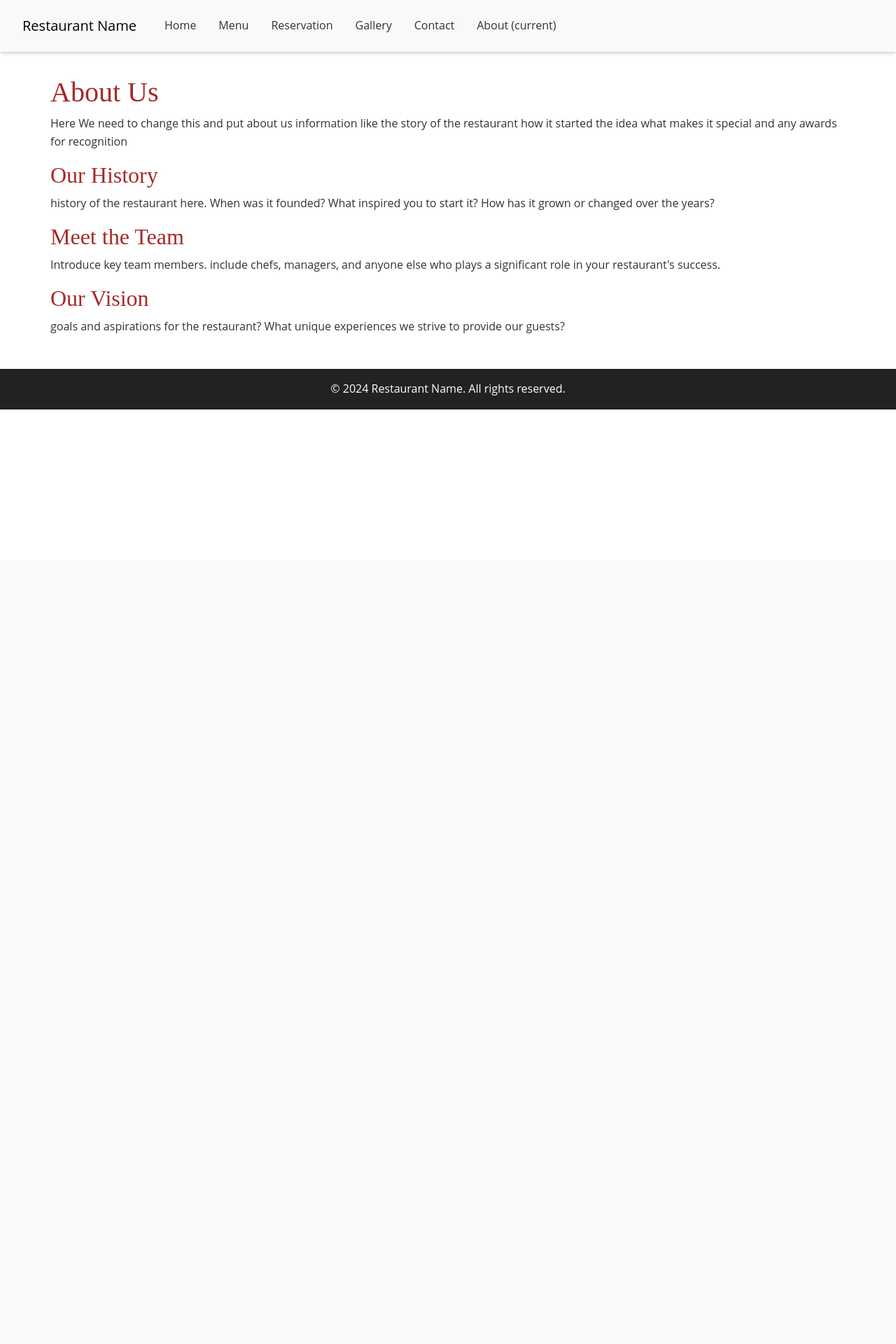
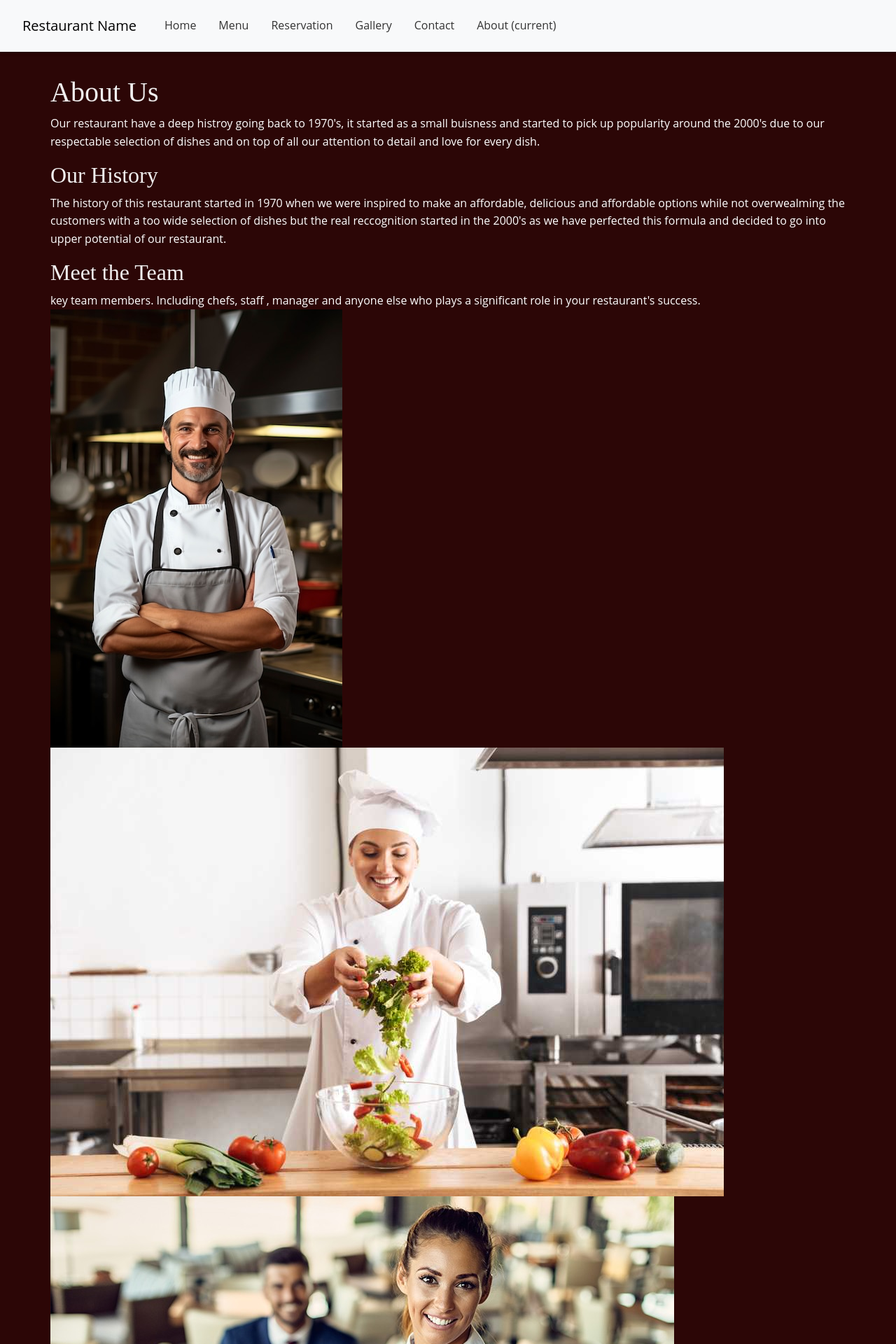
Before and after one commit to Nobody-O/Restaurant_Website, a PHP site: page /about.php in a window 1280 px wide. Shown: the top 1920 px of the page at 70% size. Before the commit the page ends 585 px from the top, so only its background shows below. Run offline with PHP 8.4, Linux system fonts and the light colour scheme.

Commit message:
new changes

```diff
--- a/about.php
+++ b/about.php
@@ -41,14 +41,21 @@
 <!-- About Content -->
 <div class="container mt-5">
     <h1>About Us</h1>
-    <p> Here We need to change this and put about us information like the story of the restaurant  how it started the idea  what makes it special and any awards for recognition
+    <p> Our restaurant have a deep histroy going back to 1970's, it started as a small buisness and started to pick up popularity around the 2000's due to our respectable selection of dishes and on top of all our attention to detail and love for every dish.
+
+    <h2>Our History</h2>
+    <p> The history of this restaurant started in 1970 when we were inspired to make an affordable, delicious and affordable options while not overwealming the customers with a too wide selection of dishes
+      but the real reccognition started in the 2000's as we have perfected this formula and decided to go into upper potential of our restaurant.
     </p>
 
-    <h2>Our History</h2>
-    <p> history of the restaurant here. When was it founded? What inspired you to start it? How has it grown or changed over the years?</p>
-
     <h2>Meet the Team</h2>
-    <p>Introduce key team members. include chefs, managers, and anyone else who plays a significant role in your restaurant's success.</p>
+    <p> key team members. Including chefs, staff , manager and anyone else who plays a significant role in your restaurant's success.
+      <img src="chefantonio.jpg"> <alt="HeadChef">
+      <img src="chefrosa.jpg"> <alt="HeadChef">
+      <img src="emily.jpg"> <alt="Waiter">
+      <img src="joch.jpg"> <alt="Waiter">
+      <img src="marco.jpeg"> <alt="Waiter">
+    </p>
 
     <h2>Our Vision</h2>
     <p> goals and aspirations for the restaurant? What unique experiences we strive to provide our guests?</p>
--- a/assets/css/style.css
+++ b/assets/css/style.css
@@ -7,18 +7,18 @@
 
 body {
     font-family: 'Open Sans', sans-serif;
-    color: #333;
-    background-color: #fff;
+    color: #ffffff;
+    background-color: #2c0606;
     line-height: 1.6;
     padding-top: 60px; /* Adjust based on your navbar height */
 }
 
 /* Root Variables */
 :root {
-    --primary-color: #A52A2A; /* Deep red, similar to Sono's theme */
+    --primary-color: #f0eeee; /* Deep red, similar to Sono's theme */
     --secondary-color: #333;
     --light-color: #f4f4f4;
-    --dark-color: #222;
+    --dark-color: #c27171;
 }
 
 /* Typography */
--- a/gallery.php
+++ b/gallery.php
@@ -3,7 +3,7 @@
 <!-- Gallery Content -->
 <div class="container mt-5">
     <h1 class="text-center">Our Gallery</h1>
-    <p class="text-center">Take a look at our beautiful restaurant and delicious dishes.</p>
+    <p class="text-center">Explore your options with our wide selection of dishes.</p>
     <div class="row">
         <?php
         $galleryItems = [
```
Also changed, not shown: assets/img/chefantonio.jpg (added), assets/img/chefrosa.jpg (added), assets/img/emily.jpg (added), assets/img/joch.jpg (added), assets/img/marco.jpeg (added), assets/img/restaurant-manager-chef.jpg (added).
